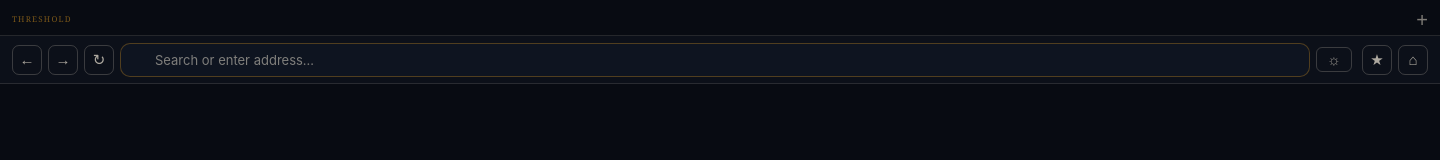
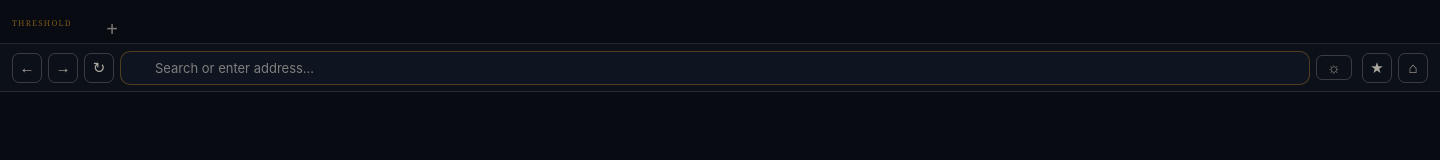
Before and after one commit to globalcrossover/threshold, an Electron app: page renderer/index.html in a window 1440 px wide. Drawn offline with Linux system fonts and the light colour scheme; no server answers.

Commit message:
Adjust tab bar height and update styles
Increased tab bar height from 36px to 44px and adjusted padding for Windows. Updated styles for tab scroll buttons and modified comments for clarity.

```diff
--- a/renderer/index.html
+++ b/renderer/index.html
@@ -9,48 +9,41 @@
     ::-webkit-scrollbar { display: none; }
     * { -ms-overflow-style: none; scrollbar-width: none; }
 
-    /* ── Window Drag — CSS approach removed, JS handles it ── */
+    /* ── Tab bar height ── increase from 36px to 44px */
+    :root { --tab-h: 44px; }
+
+    /* ── Neutralize ALL CSS drag regions so JS drag works everywhere ──
+       style.css sets -webkit-app-region: drag on #tab-bar and ::before.
+       We override every one of them here so mouse events reach JS.       */
     #tab-bar,
-    #tab-bar button, .tab, #new-tab-btn, #win-controls, .wc-btn {
-      -webkit-app-region: no-drag;
+    #tab-bar::before,
+    #tab-bar-inner,
+    #tabs-container,
+    #new-tab-btn,
+    #win-controls,
+    .wc-btn,
+    .tab,
+    .tab-scroll-btn {
+      -webkit-app-region: no-drag !important;
     }
 
-    /* ── Tab Bar — scrollable with ‹ › arrow buttons ────────
-       #tab-bar-inner: flex row, takes all width after label
-       #tabs-container: scrolls horizontally, scrollbar hidden
-       #tab-scroll-left / right: appear only when tabs overflow
-    ──────────────────────────────────────────────────────── */
-    #tab-bar-inner {
-      display: flex;
-      flex: 1;
-      min-width: 0;
-      overflow: hidden;
-      align-items: center;
-    }
-    #tabs-container {
-      display: flex;
-      flex: 1;
-      min-width: 0;
-      overflow-x: auto;
-      align-items: center;
-    }
-    #new-tab-btn {
-      flex-shrink: 0;
-    }
-
-    /* Scroll arrows — hidden by default, JS shows them */
+    /* ── Tab scroll arrow buttons ──────────────────────────────────
+       These live OUTSIDE #tab-bar-inner (which is what scrolls).
+       They stay fixed while the tab strip scrolls behind them.
+       Hidden by default; JS shows them when tabs overflow.         */
     .tab-scroll-btn {
-      display: none;           /* JS sets to '' when needed */
+      display: none;
       flex-shrink: 0;
       background: none;
       border: none;
       color: rgba(232,160,32,0.55);
-      font-size: 18px;
+      font-size: 20px;
       line-height: 1;
-      padding: 0 5px;
+      padding: 0 6px;
+      height: 100%;
       cursor: pointer;
       transition: color 0.15s;
-      -webkit-app-region: no-drag;
+      align-self: center;
     }
     .tab-scroll-btn:hover { color: #e8a020; }
 
@@ -73,8 +66,8 @@
     }
     #day-mode-btn:hover { border-color: rgba(232,160,32,0.5); color: #e8a020; }
 
-    /* ── Windows Title Bar Fix ── */
-    body.win32 #tab-bar { padding-top: 6px; }
+    /* ── Windows fix ── */
+    body.win32 #tab-bar { padding-top: 4px; }
 
     /* ── Day Mode ── */
     body.day-mode {
@@ -258,13 +251,16 @@
 
 <div id="shell">
 
+  <!-- Tab bar: scroll arrows are SIBLINGS of #tab-bar-inner, not children.
+       #tab-bar-inner is what scrolls (overflow-x: auto in style.css).
+       Arrows stay fixed; the tab strip scrolls behind them.             -->
   <div id="tab-bar">
+    <button id="tab-scroll-left"  class="tab-scroll-btn">&#8249;</button>
     <div id="tab-bar-inner">
-      <button id="tab-scroll-left"  class="tab-scroll-btn">&#8249;</button>
       <div id="tabs-container"></div>
-      <button id="tab-scroll-right" class="tab-scroll-btn">&#8250;</button>
       <button id="new-tab-btn" title="New tab">+</button>
     </div>
+    <button id="tab-scroll-right" class="tab-scroll-btn">&#8250;</button>
     <div id="win-controls">
       <button class="wc-btn" id="wc-min">&#8211;</button>
       <button class="wc-btn" id="wc-max">&#9633;</button>
@@ -304,7 +300,7 @@
                  spellcheck="false" autocomplete="off" />
         </div>
 
-        <!-- GC Cards (collapsible) — grid columns set to 4 by JS in browser.js -->
+        <!-- GC Cards — grid switched to display:grid + 4 cols by applyCardGrid() in browser.js -->
         <div class="gc-section">
           <div class="gc-section-header">
             <span class="gc-section-label">&#127758; Global Crossover</span>
@@ -335,13 +331,9 @@
           <div class="user-card-grid"></div>
         </div>
 
-        <!-- Bookmarks View -->
         <div class="bookmarks-view" style="display:none;"></div>
-
-        <!-- VAULTit View -->
         <div class="vault-view" style="display:none;"></div>
 
-        <!-- View Toggle -->
         <div class="view-toggle">
           <button class="vt-btn active" data-view="home">&#8962;&nbsp; Home</button>
           <button class="vt-btn" data-view="bookmarks">&#9733;&nbsp; Bookmarks</button>
```
